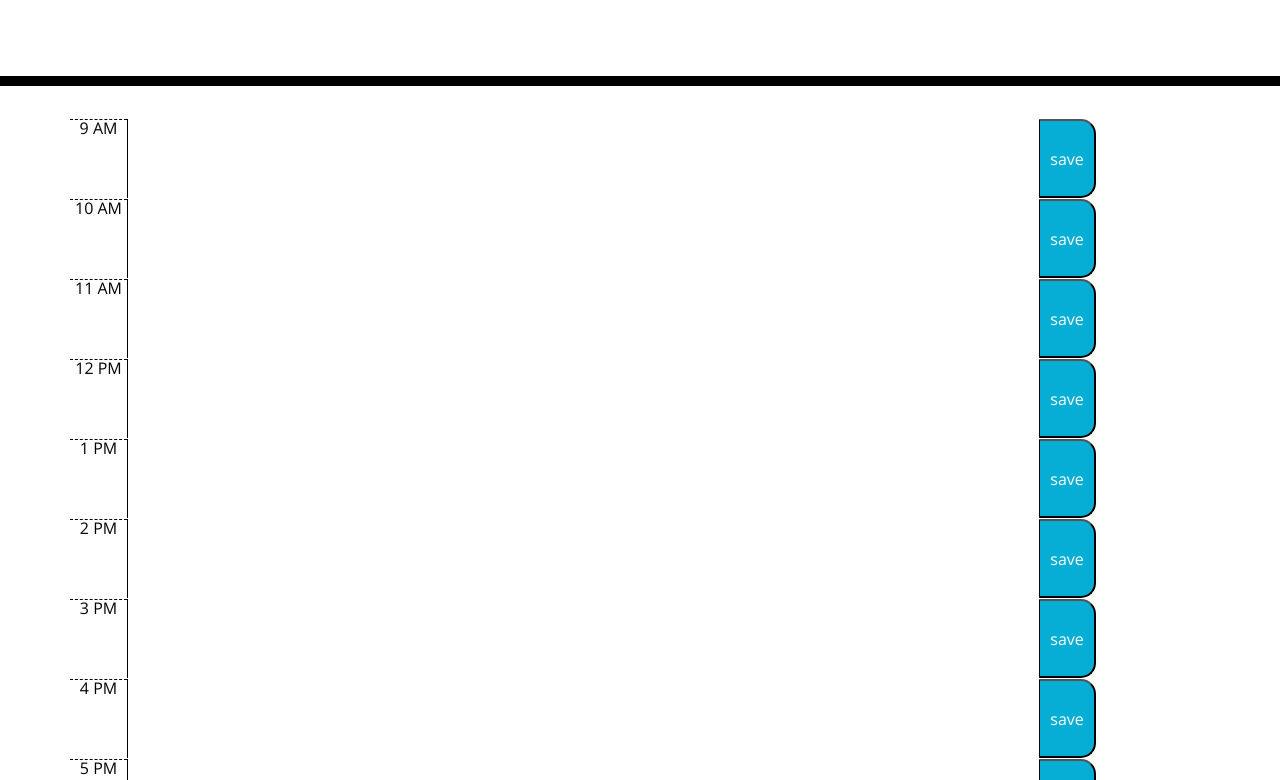
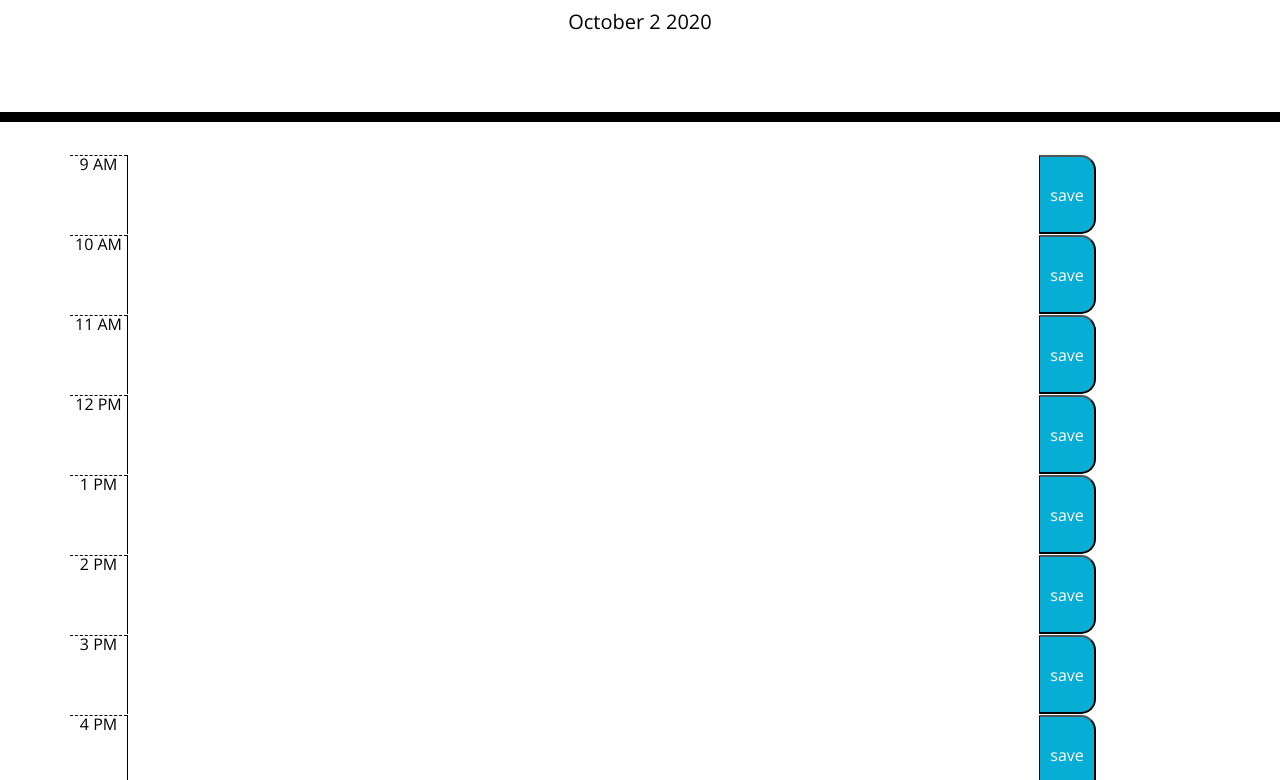
Before and after one commit to tmessall/dayPlannerHW, a plain HTML site: page index.html in a window 1280 px wide. Shown: the part 182-962 px from the top of the page. Drawn offline with nearby package versions, Linux system fonts and the light colour scheme.

Commit message:
Added the current date to the top of the page using day.js

```diff
--- a/assets/js/script.js
+++ b/assets/js/script.js
@@ -1,8 +1,15 @@
 $(document).ready(function (){
     var planner = $(".container");
+    var currentDay = $("#currentDay");
 
     // Keeps track of every event
     var events = [];
+
+    // Sets current time into the variable
+    var curTime = dayjs();
+    // Displays the time to the top of the page
+    var show = curTime.format("MMMM D YYYY");
+    currentDay.append(show);
 
     // Loops through, creates each row
     for (var i = 0; i < 9; i++) {
@@ -45,9 +52,6 @@ $(document).ready(function (){
             if (localEvent !== null) {
                 if (i === j) {
                     events[i].val(localEvent);
-                    console.log(i);
-                    console.log(j);
-                    console.log(typeof localEvent);
                 }
 
             }
--- a/index.html
+++ b/index.html
@@ -33,7 +33,7 @@
     </div>
 
     <script src="https://code.jquery.com/jquery-3.4.1.min.js"></script>
-    <script src="https://cdnjs.cloudflare.com/ajax/libs/moment.js/2.24.0/moment.min.js"></script>
+    <script src="https://unpkg.com/dayjs@1.8.21/dayjs.min.js"></script>
     <script src="assets/js/script.js"></script>
   </body>
 </html>
```
